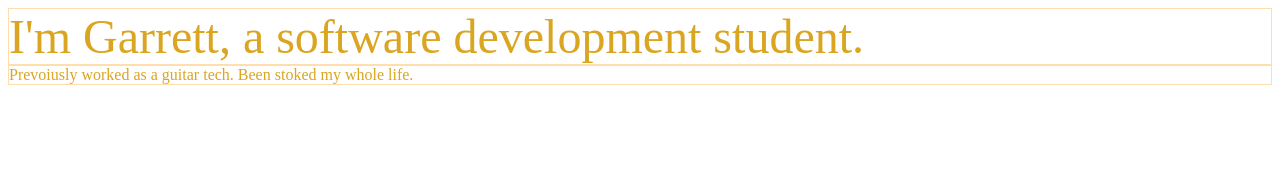
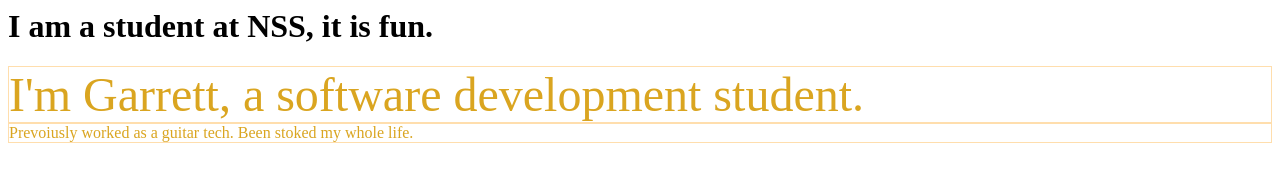
Before and after one commit to Gward2489/gward2489.github.io, a plain HTML site: page index.html in a window 1280 px wide. Drawn offline with Linux system fonts and the light colour scheme.

Commit message:
Finsished adding my title

```diff
--- a/index.html
+++ b/index.html
@@ -5,6 +5,7 @@
     </head>
 
     <body>
+        <h1>I am a student at NSS, it is fun. </h1>
         <article id="intro" class="article">
             I'm Garrett, a software development student.
         </article>
```
